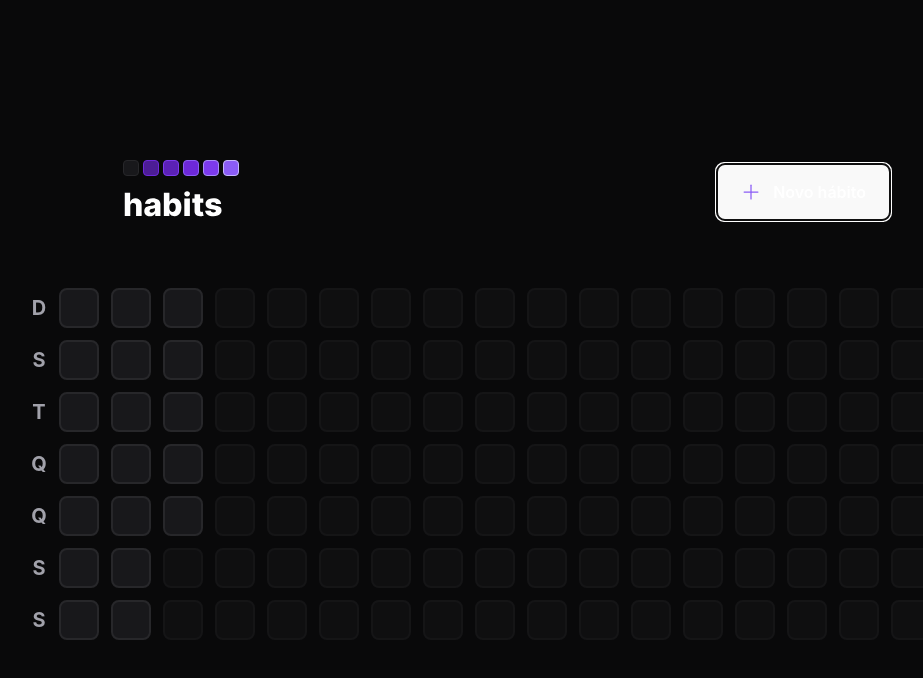
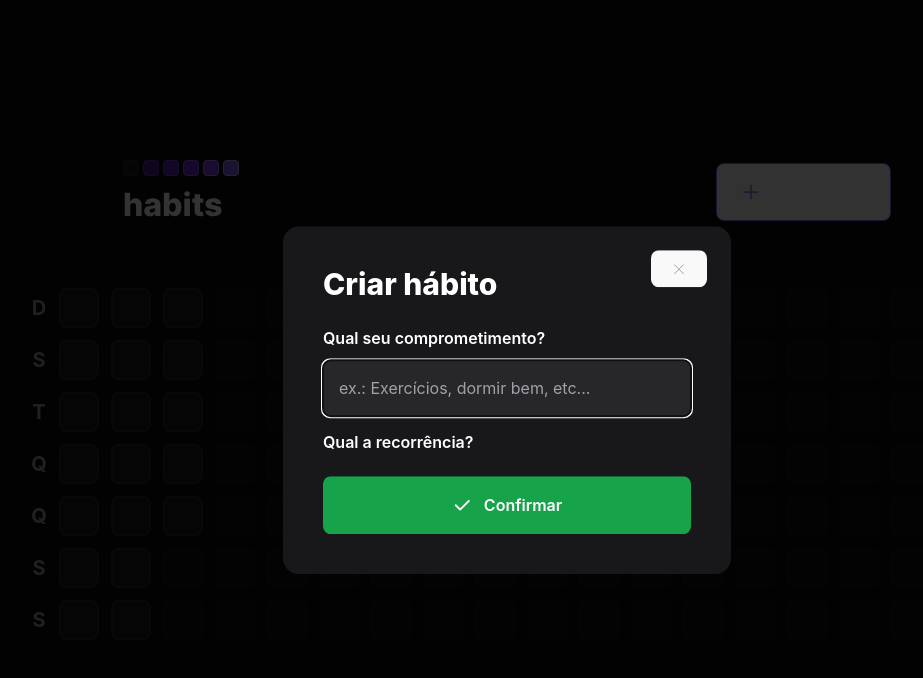
Before and after one commit to maiquitome/nlw_setup_ignite_web, a React (Vite) app: page / in a window 1280 px wide. Both pictures are taken after a click on the button "Novo hábito". Shown: the top 678 px of the page, without its empty margins (133-1056 px from the left). Built offline with nearby package versions, Linux system fonts and the light colour scheme.

Commit message:
feat: :sparkles: add Dialog & NewHabitForm

```diff
--- a/src/components/Header.tsx
+++ b/src/components/Header.tsx
@@ -1,18 +1,40 @@
-import { Plus } from 'phosphor-react'
+import { Plus, X } from 'phosphor-react'
+import * as Dialog from '@radix-ui/react-dialog';
 import LogoImage from '../assets/logo.svg'
+import { NewHabitForm } from './NewHabitForm';
 
 export function Header() {
   return (
     <div className='w-full max-w-3xl mx-auto flex items-center justify-between'>
       <img src={LogoImage} alt='Habits logo' />
 
-      <button
-        type='button'
-        className='border border-violet-500 font-semibold rounded-lg px-6 py-4 flex items-center gap-3 hover:border-violet-300'
-      >
-        <Plus size={20} className='text-violet-500' />
-        Novo hábito
-      </button>
+      <Dialog.Root>
+
+        <Dialog.Trigger
+          type='button'
+          className='border border-violet-500 font-semibold rounded-lg px-6 py-4 flex items-center gap-3 hover:border-violet-300'
+        >
+          <Plus size={20} className='text-violet-500' />
+          Novo hábito
+        </Dialog.Trigger>
+
+        <Dialog.Portal>
+
+          <Dialog.Overlay className='w-screen h-screen bg-black/80 fixed inset-0'/>
+
+          <Dialog.Content className='absolute p-10 bg-zinc-900 rounded-2xl w-full max-w-md top-1/2 left-1/2 -translate-x-1/2 -translate-y-1/2'>
+            <Dialog.Close className='absolute right-6 top-6 text-zinc-400 hover:text-zinc-200'>
+              <X />
+            </Dialog.Close>
+
+            <Dialog.Title className='text-3xl leading-tight font-extrabold'>
+              Criar hábito
+            </Dialog.Title>
+
+            <NewHabitForm />
+          </Dialog.Content>
+        </Dialog.Portal>
+      </Dialog.Root>
     </div>
   )
 }
--- /dev/null
+++ b/src/components/NewHabitForm.tsx
@@ -0,0 +1,31 @@
+import { Check } from "phosphor-react";
+
+export function NewHabitForm() {
+  return (
+    <form className="w-full flex flex-col mt-6">
+      <label htmlFor="title" className="font-semibold leading-tight">
+        Qual seu comprometimento?
+      </label>
+
+      <input
+        type="text"
+        id="title"
+        placeholder="ex.: Exercícios, dormir bem, etc..."
+        className="p-4 rounded-lg mt-3 bg-zinc-800 text-white placeholder:text-zinc-400"
+        autoFocus
+      />
+
+      <label htmlFor="" className="font-semibold leading-tight mt-4">
+        Qual a recorrência?
+      </label>
+
+      <button
+        type="submit"
+        className="mt-6 rounded-lg p-4 flex items-center justify-center gap-3 font-semibold bg-green-600 hover:bg-green-500"
+      >
+        <Check size={20} weight="bold" />
+        Confirmar
+      </button>
+    </form>
+  )
+}
```
